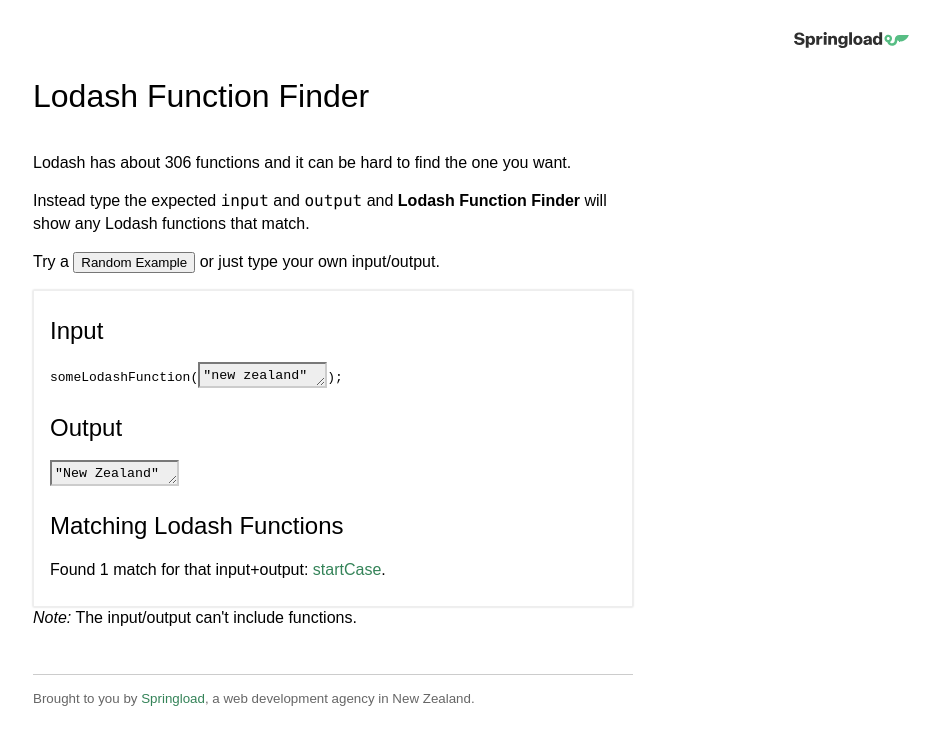
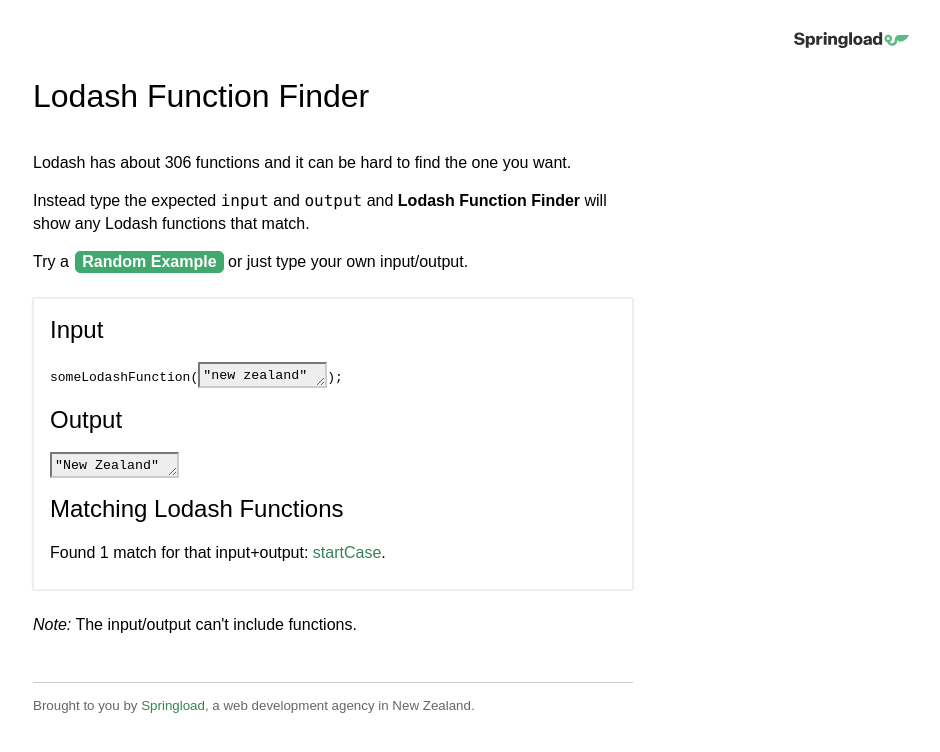
Before and after one commit to springload/lodash-function-finder, a React (Create React App) app: page / in a window 1280 px wide. Shown: the top 752 px of the page, without its empty margins (307-1247 px from the left). Built offline with nearby package versions, Linux system fonts and the light colour scheme.

Commit message:
Change button styling

```diff
--- a/src/App.css
+++ b/src/App.css
@@ -39,7 +39,6 @@
 
 h2 {
   line-height: 1;
-  margin-top: 28px;
 }
 
 p {
@@ -77,21 +76,23 @@
 }
 
 .example-button {
-  height: 36px;
   border: 1px solid #42A96E;
   background-color: #42A96E;
   border-radius: 5px;
   color: #fff;
   font-size: 16px;
   font-weight: 600;
-  padding-left: 20px;
-  padding-right: 20px;
-  margin-top: 8px;
   cursor: pointer;
+  margin-left: 2px;
 }
 
 .example-button:focus {
   outline-color: #348358;
+}
+
+.lff {
+  margin-top: 24px;
+  margin-bottom: 24px;
 }
 
 @media only screen and (min-width: 560px) {
--- a/src/App.tsx
+++ b/src/App.tsx
@@ -63,7 +63,7 @@
         <b>Lodash Function Finder</b> will show any Lodash functions that match.
       </p>
       <p>
-        Try a <button onClick={handleExampleChanged}>Random Example</button> or
+        Try a <button onClick={handleExampleChanged} className="example-button">Random Example</button> or
         just type your own input/output.
       </p>
       <div className="lff">
--- a/src/Editor.css
+++ b/src/Editor.css
@@ -11,9 +11,6 @@
   line-height: 1.4;
 }
 
-.editor__textarea input {
-}
-
 .editor__textarea:focus {
   outline-color: #348358;
 }
```
